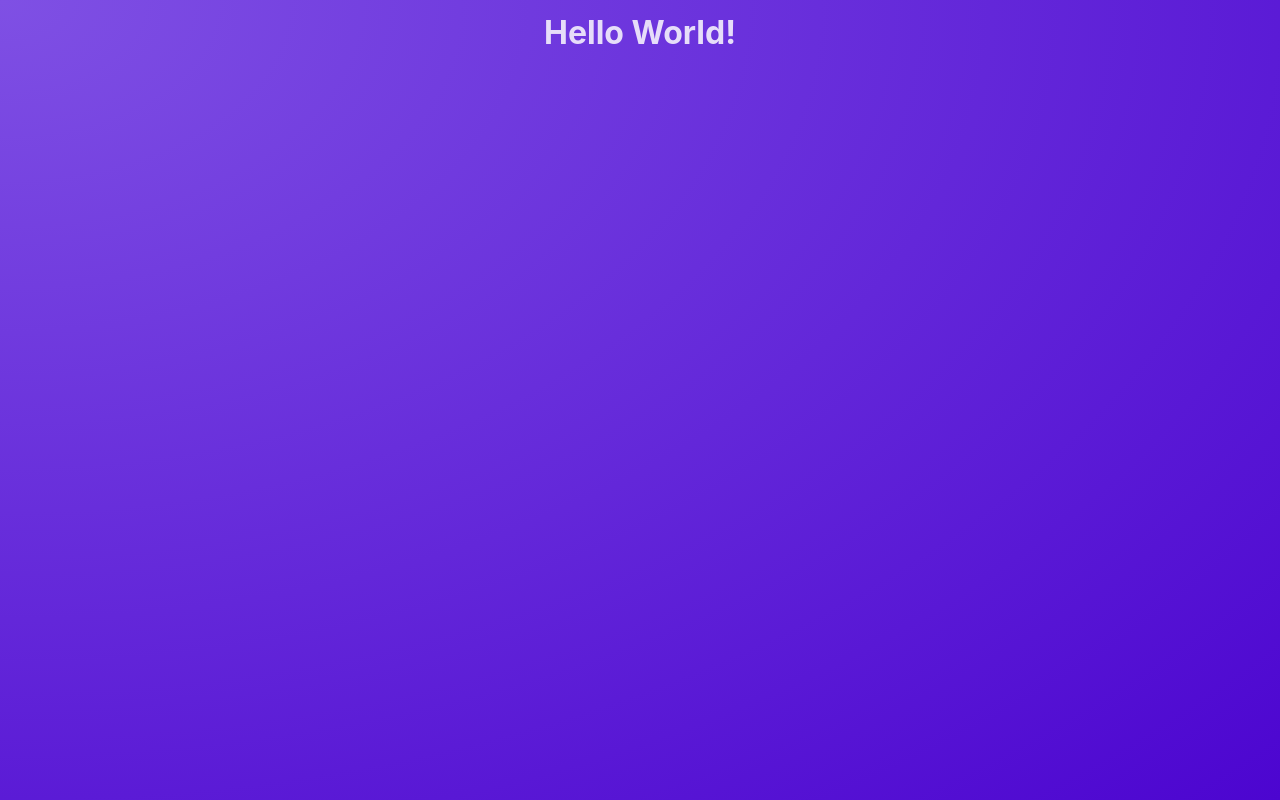
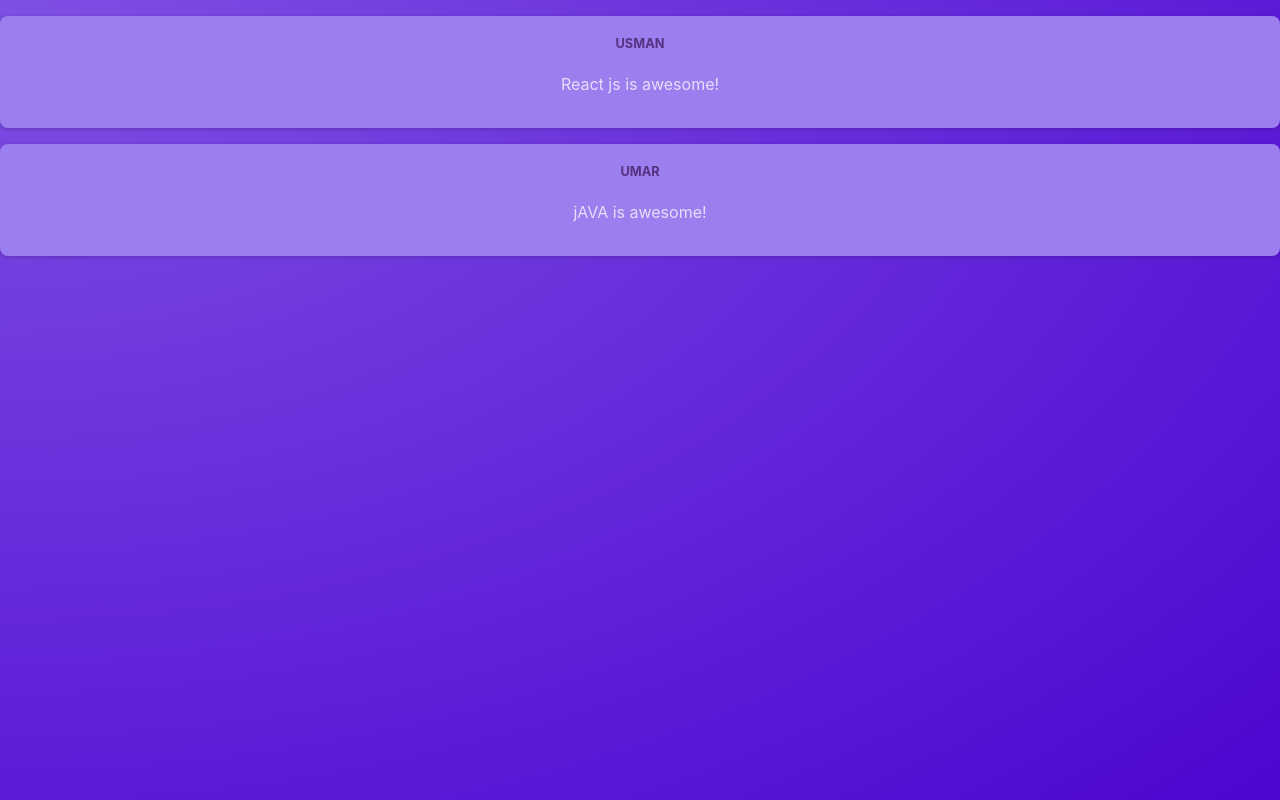
Before and after one commit to usmanshabbir756/React-Js-Practice, a React (Vite) app: page / in a window 1280 px wide. Built offline with nearby package versions, Linux system fonts and the light colour scheme.

Commit message:
page compnent with module css

```diff
--- a/src/App.jsx
+++ b/src/App.jsx
@@ -1,5 +1,13 @@
+import Page from "./components/Page";
+
 function App() {
-  return <h1>Hello World!</h1>;
+  return (
+  <main>
+    <Page author="Usman" body="React js is awesome!" />
+    <Page author="UMAR" body="jAVA is awesome!" />
+
+  </main>
+  );
 }
 
 export default App;
--- /dev/null
+++ b/src/components/Page.jsx
@@ -0,0 +1,12 @@
+import classes from './Page.module.css'
+
+function Page(props) {
+  return (
+    <div className={classes.post}>
+        <p  className={classes.author} >{props.author}</p>
+        <p className={classes.body}>{props.body}</p>
+    </div>
+  )
+}
+
+export default Page
--- /dev/null
+++ b/src/components/Page.module.css
@@ -0,0 +1,35 @@
+.post {
+    margin: 1rem 0;
+    padding: 1rem;
+    background-color: #9c7eee;
+    border-radius: 8px;
+    box-shadow: 0 1px 4px rgba(0, 0, 0, 0.2);
+    animation: animate-in 1s ease-out forwards;
+  }
+
+  .author {
+    font-size: 0.8rem;
+    font-weight: bold;
+    color: #543280;
+    margin: 0;
+    text-transform: uppercase;
+  }
+
+  .text {
+    white-space: pre-wrap;
+    font-size: 1.25rem;
+    margin: 0.25rem 0 0 0;
+    color: #593884;
+    font-style: italic;
+  }
+
+  @keyframes animate-in {
+    from {
+      opacity: 0;
+      transform: translateY(1rem);
+    }
+    to {
+      opacity: 1;
+      transform: translateY(0);
+    }
+  }
```
